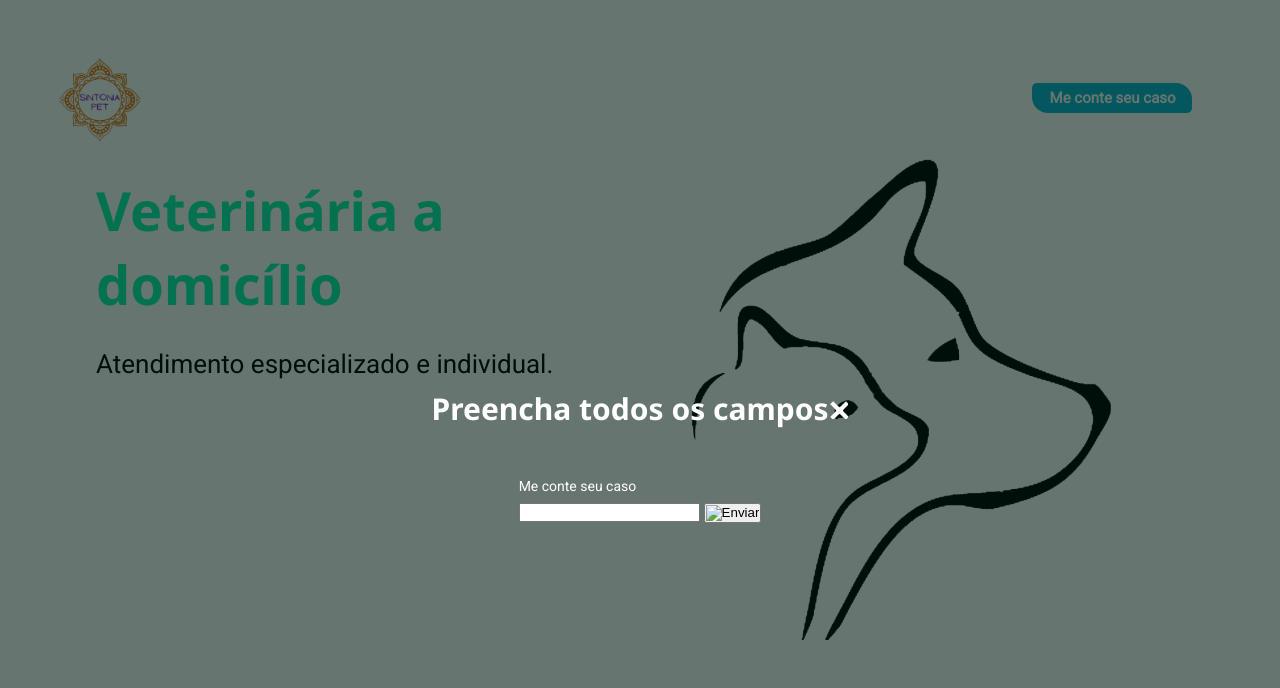
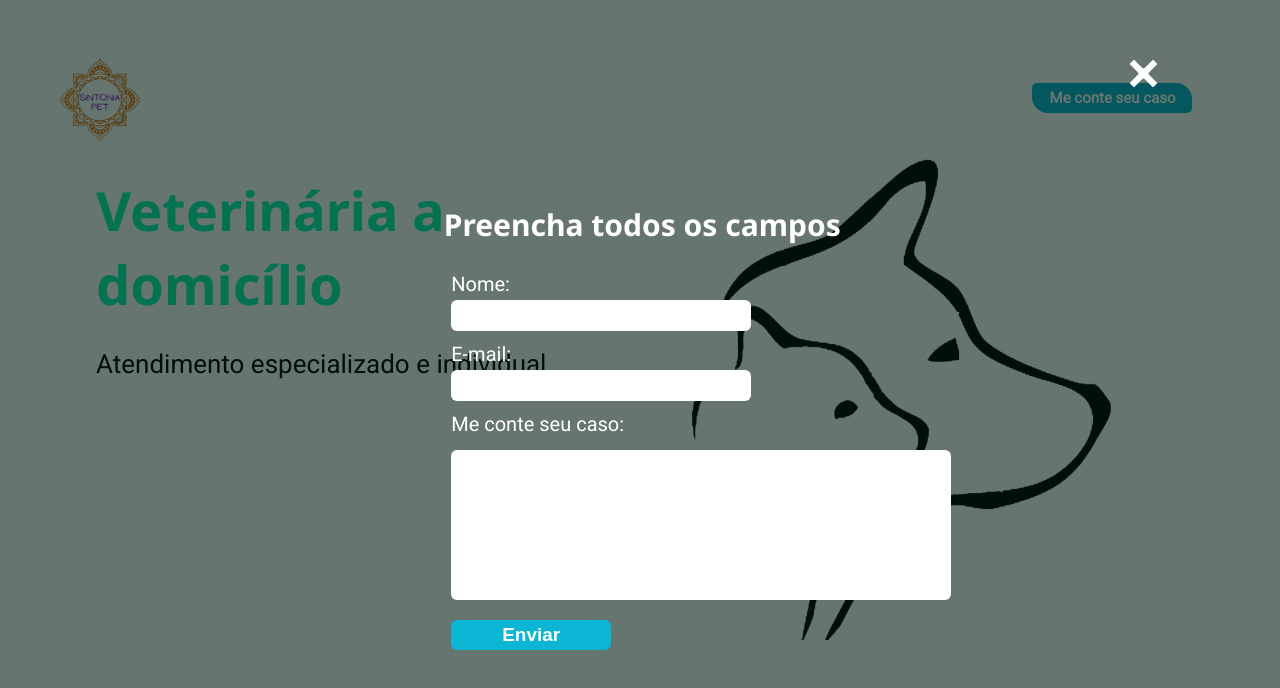
Before and after one commit to charlespaiva/projetoSoniaVet, a plain HTML site: page Site/index.html in a window 1280 px wide. Drawn offline with Linux system fonts and the light colour scheme.

Commit message:
Consegui alinhar o botão de fechar e criar o formulário

```diff
--- a/Site/index.html
+++ b/Site/index.html
@@ -11,6 +11,7 @@
     <link rel="stylesheet" href="/styles/main.css">
     <link rel="stylesheet" href="/styles/home.css">
     <link rel="stylesheet" href="/styles/modal.css">
+    <link rel="stylesheet" href="/styles/formulario.css">
 
     <link rel="stylesheet" href="/styles/responsive.css">
 
@@ -40,19 +41,26 @@
 
 
     <div id="modal">
+        <a href="" id="fechar">Fechar</a>
         <div class="content">
             <div class="header">
                 <h1> Preencha todos os campos </h1>
-                <a href="">
-                    Fechar
-                </a>
             </div>
-            <form action="">
-                <label for="">Me conte seu caso</label>
-                <div class="enviar">
-                    <input type="text" name="enviar">
+            <form action="" method="post">
+                <div>
+                    <label for="nome">Nome:</label>
+                    <input type="text" id="nome">
+                </div>
+                <div>
+                    <label for="email">E-mail:</label>
+                    <input type="email" id="email">
+                </div>
+
+                <div>
+                    <label for="caso">Me conte seu caso:</label>
+                    <input type="text" id="caso">
                     <button>
-                        <img src="" alt="Enviar">
+                        <a href="#"><span>Enviar</span></a>
                     </button>
                 </div>
             </form>
--- /dev/null
+++ b/Site/styles/formulario.css
@@ -0,0 +1,48 @@
+#nome {
+    font-size: 16px;
+
+    padding: 8px 10px 5px ;
+    border-radius: 6px;
+
+    border: 0;
+    margin-bottom: 15px;
+
+    width: 300px;
+
+    -moz-box-sizing: border-box;
+    box-sizing: border-box;
+
+}
+
+#email {
+    font-size: 16px;
+
+    padding: 8px 10px 5px ;
+    border-radius: 6px;
+
+    border: 0;
+    margin-bottom: 15px;
+
+    width: 300px;
+
+    -moz-box-sizing: border-box;
+    box-sizing: border-box;
+
+}
+
+#caso {
+    padding: 20px 20px;
+    border-radius: 6px;
+
+    margin-top: 10px;
+
+    border: 0;
+
+    width: 500px;
+    height: 150px;
+
+    font-size: 18px;
+
+    -moz-box-sizing: border-box;
+    box-sizing: border-box;
+}
--- a/Site/styles/modal.css
+++ b/Site/styles/modal.css
@@ -7,38 +7,40 @@
     position: fixed;
     top: 0;
 
+    transition: 400ms;
+}
+
+#fechar {
     display: flex;
-    justify-content: center;
-    align-items: center;
+    background: url(../assets/fechar.png);
+    background-size: 35px;
 
-    transition: 400ms;
+    width: 35px;
+    height: 35px;
+    font-size: 0.1px;
+
+    margin: 4% 10% 0 80%;
 
 }
 
 #modal .content {
-    justify-content: center;
+    margin: 8% 20% 50% 3%;
+    justify-content: top;
     align-items: center;
 
     color: white;
+
 }
-#modal .header{
+
+#modal .header {
     display: flex;
     align-items: center;
 
-    margin-bottom: 48px;
+    margin-bottom: 30px;
+
 }
 
-#modal .header a{
-    background: url(../assets/fechar.png);
-    background-size: 23px;
-
-
-    width: 20px;
-    height: 20px;
-    font-size: 0.01px;
-}
-
-#modal .header h1{
+#modal .header h1 {
     color: white;
 
     font-size: 30px;
@@ -46,11 +48,41 @@
 
 }
 
-#modal form label{
-    font-size: 14px;
+#modal form {
+    margin: 0 0 0 15%;
+}
+
+#modal form label {
+    font-size: 20px;
 
     line-height: 16px;
 
     display: block;
     margin-bottom: 8px;
+
 }
+
+#modal button {
+    width: 50%;
+    max-width: 160px;
+    height: 30px;
+
+    margin-top: 20px;
+
+    background-color: var(--azul-color);
+
+    align-items: center;
+    border: 0;
+    border-radius: 6px;
+
+    cursor: pointer;
+    transition: 400ms;
+}
+
+#modal button a {
+    color: white;
+
+    font-weight: bold;
+    font-size: 19px;
+
+}
```
